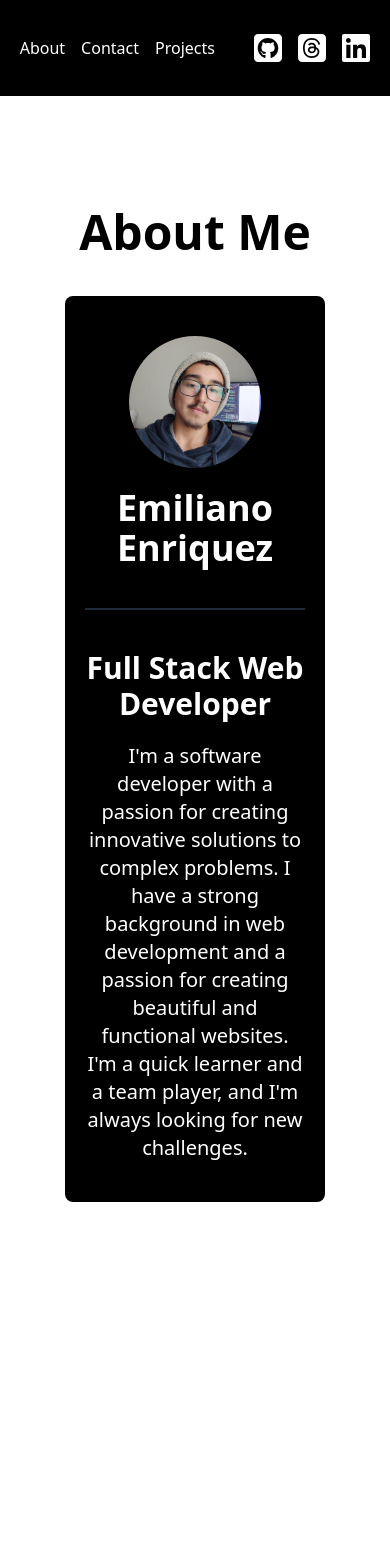
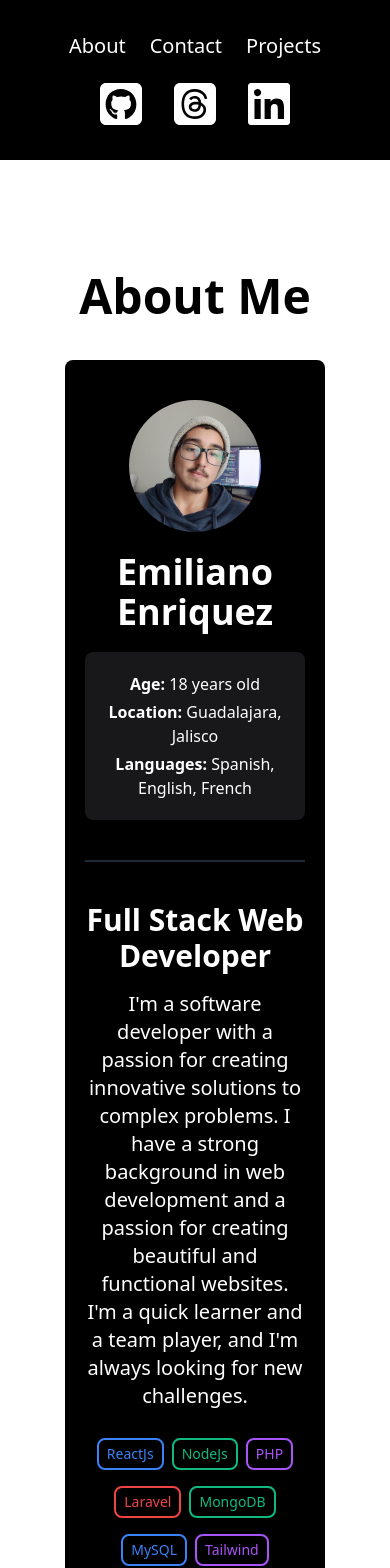
Before and after one commit to WeroKikez/MiloDev_Portafolio, a React (Vite) app: page / in a window 390 px wide. Shown: the top 1568 px of the page. Before the commit the page ends 1202 px from the top, so only its background shows below. Built offline with nearby package versions, Linux system fonts and the light colour scheme.

Commit message:
upgrade for about me card and add responsive

```diff
--- a/src/App.tsx
+++ b/src/App.tsx
@@ -1,26 +1,17 @@
 import HeaderBar from './components/HeaderBar'
+import AboutCard from './components/AboutCard'
 
 function App() {
   return (
     <>
     <HeaderBar />
 
-    <div className="flex text-center items-center">
-      <div className="mx-auto mt-28 text-center w-2/3 lg:w-2/3 xl:w-1/2">
-        <h2 className='text-center text-5xl font-bold mb-10'>About Me</h2>
-        <div className='bg-black text-white py-10 px-5 md:grid md:grid-cols-2 rounded-lg'>
-          <div className='flex flex-col border-b-2 mb-10 md:mb-0 border-gray-800 md:border-none'>
-            <img className='rounded-full w-3/5 mx-auto' src="../public/ProfilePhoto_Squeare.jpg" alt="Profile Photo" />
-            <h3 className='text-center text-4xl font-bold mt-5 mb-10 md:mb-0'>Emiliano Enriquez</h3>
-          </div>
-          <div className='flex flex-col justify-evenly'>
-            <h3 className='text-center text-3xl font-bold mb-5'>Full Stack Web Developer</h3>
-            <p className='text-xl text-center'>
-              I'm a software developer with a passion for creating innovative solutions to complex problems. I have a strong background in web development and a passion for creating beautiful and functional websites. I'm a quick learner and a team player, and I'm always looking for new challenges.
-            </p>
-          </div>
-        </div>
-      </div>
+    <div className='md:h-[90vh]'>
+      <AboutCard />
+    </div>
+
+    <div className='text-center flex justify-center py-5 bg-black mt-20 md:mt-0'>
+      <h2 className='text-4xl font-bold text-white'>Projects</h2>
     </div>
     </>
   )
--- /dev/null
+++ b/src/components/AboutCard.tsx
@@ -0,0 +1,45 @@
+import TechTag from "./TechTag"
+
+function AboutCard() {
+  return (
+    <div className="flex text-center items-center">
+        <div className="mx-auto mt-28 text-center w-2/3 lg:w-2/3 xl:w-1/2">
+
+        <h2 className='text-center text-5xl font-bold mb-10'>About Me</h2>
+
+        <div className='bg-black text-white py-10 px-5 lg:pl-5 lg:pr-10 md:grid md:grid-cols-2 rounded-lg'>
+            <div className='flex flex-col border-b-2 mb-10 md:mb-0 border-gray-800 md:border-none'>
+                <img className='rounded-full w-3/5 mx-auto' src="../public/ProfilePhoto_Squeare.jpg" alt="Profile Photo" />
+                <h3 className='text-center text-4xl font-bold mt-5'>Emiliano Enriquez</h3>
+
+                <div className="mt-5 flex flex-col gap-1 py-5 px-5 mx-auto bg-zinc-900 rounded-lg mb-10 md:mb-0">
+                    <p><span className="font-bold">Age:</span> 18 years old</p>
+                    <p><span className="font-bold">Location:</span> Guadalajara, Jalisco</p>
+                    <p><span className="font-bold">Languages:</span> Spanish, English, French</p>
+                </div>
+            </div>
+
+            <div className='flex flex-col justify-evenly'>
+                <h3 className='text-center text-3xl font-bold mb-4'>Full Stack Web Developer</h3>
+                <p className='text-xl text-center mb-5'>
+                    I'm a software developer with a passion for creating innovative solutions to complex problems. I have a strong background in web development and a passion for creating beautiful and functional websites. I'm a quick learner and a team player, and I'm always looking for new challenges.
+                </p>
+
+                <div className="flex flex-wrap gap-2 text-center justify-center">
+                    <TechTag name="ReactJs" color="blue" />
+                    <TechTag name="NodeJs" color="emerald" />
+                    <TechTag name="PHP" color="purple" />
+                    <TechTag name="Laravel" color="red" />
+                    <TechTag name="MongoDB" color="emerald" />
+                    <TechTag name="MySQL" color="blue" />
+                    <TechTag name="Tailwind" color="purple" />
+                </div>
+            </div>
+        </div>
+
+        </div>
+    </div>
+  )
+}
+
+export default AboutCard
--- a/src/components/HeaderBar.tsx
+++ b/src/components/HeaderBar.tsx
@@ -7,31 +7,31 @@ import { faLinkedin } from '@fortawesome/free-brands-svg-icons'
 
 function HeaderBar() {
   return (
-    <header className='flex justify-around items-center bg-black text-white py-8'>
-        <nav className='flex gap-4'>
+    <header className='flex flex-col gap-5 md:gap-0 md:flex-row md:justify-around items-center bg-black text-white py-8'>
+        <nav className='flex gap-6 md:gap-4 text-xl'>
             <a
-                className=''
-                href="About"
+                className='hover:scale-125 transition-all duration-300 md:hover:-translate-y-2 md:hover:px-3'
+                href="about"
             >About</a>
             <a
-                className=''
-                href="Contact"
+                className='hover:scale-125 transition-all duration-300 md:hover:-translate-y-2 md:hover:px-3'
+                href="contact"
             >Contact</a>
             <a
-                className=''
-                href="Projects"
+                className='hover:scale-125 transition-all duration-300 md:hover:-translate-y-2 md:hover:px-3'
+                href="projects"
             >Projects</a>
         </nav>
 
-        <div className='flex gap-4'>
-            <a href="https://github.com/WeroKikez" target='_blank'>
-                <FontAwesomeIcon icon={faSquareGithub} size='2xl'/>
+        <div className='flex gap-8'>
+            <a href="https://github.com/WeroKikez" target='_blank' className='hover:scale-125 transition-all duration-300 md:hover:-translate-y-2 md:hover:px-3'>
+                <FontAwesomeIcon icon={faSquareGithub} size='3x'/>
             </a>
-            <a href="https://www.threads.net/@werokikez" target='_blank'>
-                <FontAwesomeIcon icon={faSquareThreads} size='2xl'/>
+            <a href="https://www.threads.net/@werokikez" target='_blank' className='hover:scale-125 transition-all duration-300 md:hover:-translate-y-2 md:hover:px-3'>
+                <FontAwesomeIcon icon={faSquareThreads} size='3x'/>
             </a>
-            <a href="">
-                <FontAwesomeIcon icon={faLinkedin} size='2xl'/>
+            <a href="" className='hover:scale-125 transition-all duration-300 md:hover:-translate-y-2 md:hover:px-3'>
+                <FontAwesomeIcon icon={faLinkedin} size='3x'/>
             </a>
         </div>
     </header>
--- /dev/null
+++ b/src/components/TechTag.tsx
@@ -0,0 +1,16 @@
+import { techBorderColors, techColors } from "../utils/colors";
+
+type TechTagProps = {
+    name: string;
+    color: string;
+}
+
+function TechTag({ name, color } : TechTagProps) {
+  return (
+    <div className={`px-2 py-1 rounded-lg border-2 ${techBorderColors[color]} mt-2`}>
+        <p className={`font-light ${techColors[color]} text-sm`}>{name}</p>
+    </div>
+  )
+}
+
+export default TechTag
--- /dev/null
+++ b/src/utils/colors.tsx
@@ -0,0 +1,17 @@
+export const techColors : {[key: string] : string} = {
+    blue: "text-blue-500",
+    emerald: "text-emerald-500",
+    red: "text-red-500",
+    amber: "text-amber-500",
+    purple: "text-purple-500",
+    pink: "text-pink-500"
+}
+
+export const techBorderColors : {[key: string] : string} = {
+    blue: "border-blue-500",
+    emerald: "border-emerald-500",
+    red: "border-red-500",
+    amber: "border-amber-500",
+    purple: "border-purple-500",
+    pink: "border-pink-500"
+}
```
